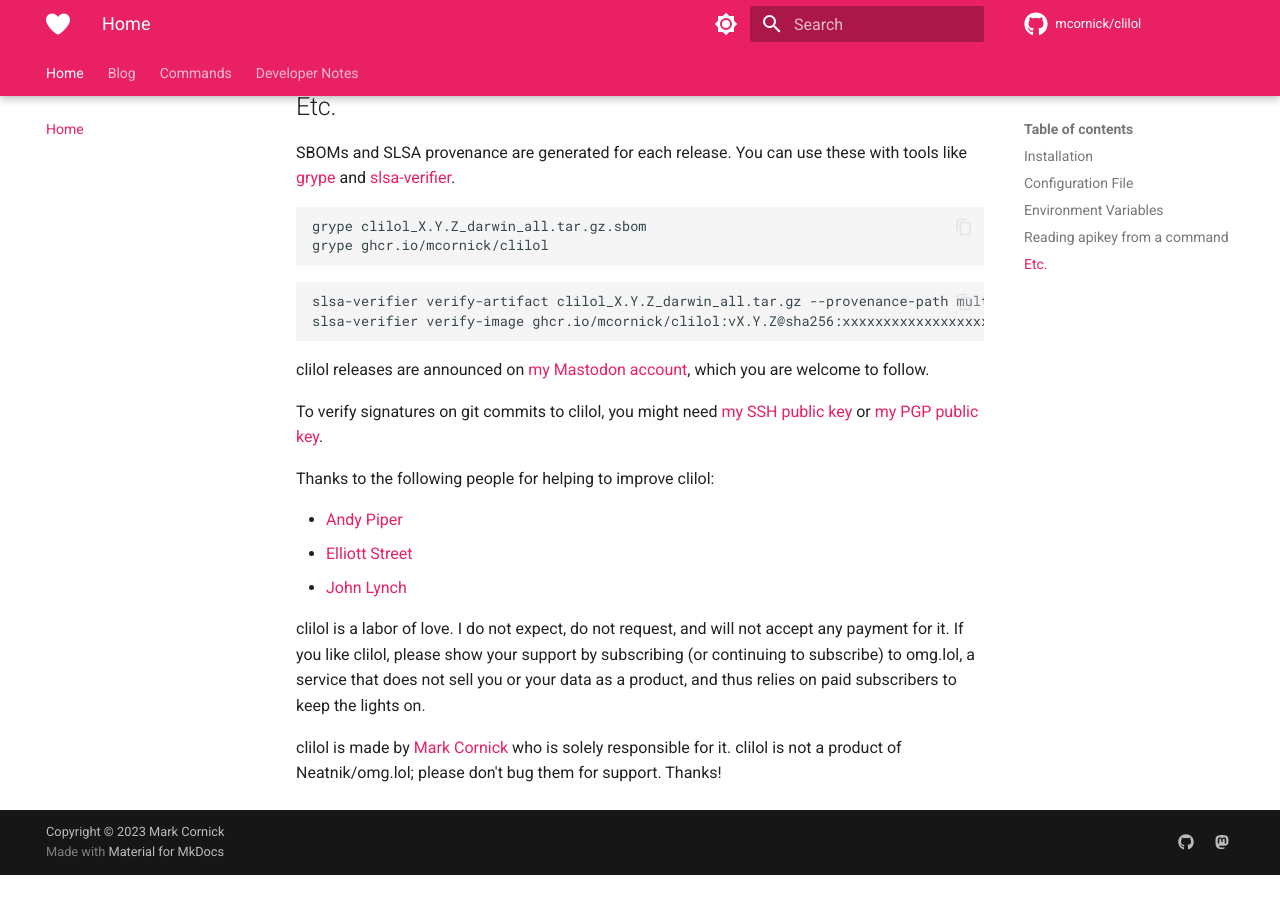
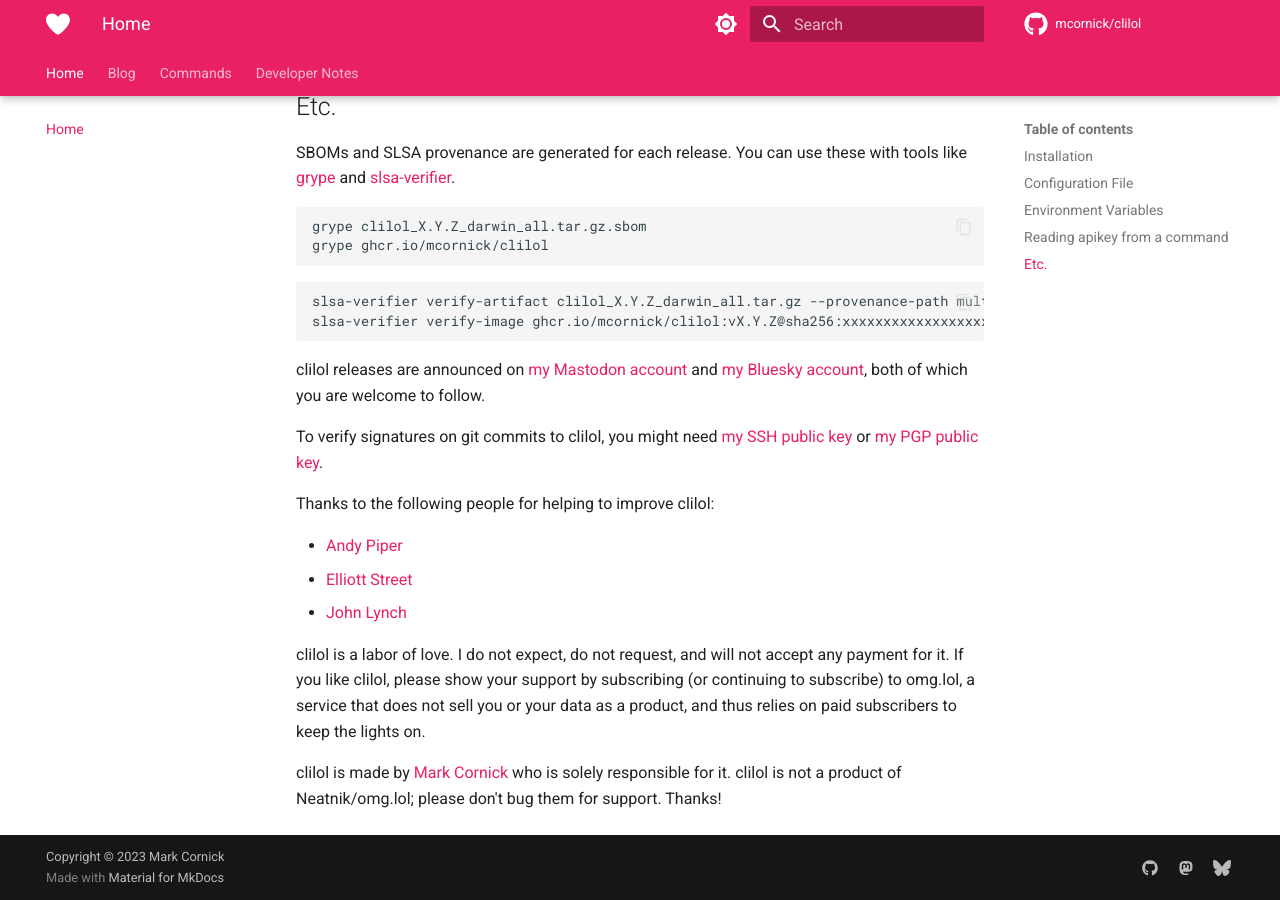
Before and after one commit to mcornick/clilol, an MkDocs documentation site: the page built from docs/index.md, in a window 1280 px wide and 900 px high, scrolled down 2615 px. Built offline with MkDocs 1.6.1 and Material for MkDocs 9.7.7, drawn with Linux system fonts in a browser that asks for light colours; comment, search, counter and statistics services are not loaded; before the commit the page ends 3490 px from its top, so only the background shows below that.

Commit message:
Revert "build: drop bluesky"
Turns out it was mastodon that was failing, not bluesky? I can reading!

This reverts commit 324104cc12738e649acceb365a379521b2cf2f09.

Signed-off-by: Mark Cornick <mark@markcornick.com>

````diff
--- a/.goreleaser.yaml
+++ b/.goreleaser.yaml
@@ -1,5 +1,8 @@
 ---
 announce:
+  bluesky:
+    enabled: true
+    username: "mcornick.lol"
   mastodon:
     enabled: true
     server: https://social.lol
--- a/docs/index.md
+++ b/docs/index.md
@@ -235,7 +235,7 @@ slsa-verifier verify-artifact clilol_X.Y.Z_darwin_all.tar.gz --provenance-path m
 slsa-verifier verify-image ghcr.io/mcornick/clilol:vX.Y.Z@sha256:xxxxxxxxxxxxxxxxxxxxxxxxxxxxxxxxxxxxxxxxxxxxxxxxxxxxxxxxxxxxxxxx --source-uri github.com/mcornick/clilol --source-tag vX.Y.Z
 ```
 
-clilol releases are announced on [my Mastodon account](https://social.lol/@mcornick), which you are welcome to follow.
+clilol releases are announced on [my Mastodon account](https://social.lol/@mcornick) and [my Bluesky account](https://bsky.app/profile/mcornick.lol), both of which you are welcome to follow.
 
 To verify signatures on git commits to clilol, you might need [my SSH public key](https://github.com/mcornick.keys) or [my PGP public key](https://github.com/mcornick.gpg).
 
--- a/mkdocs.yml
+++ b/mkdocs.yml
@@ -6,6 +6,8 @@ extra:
       link: https://github.com/mcornick/clilol
     - icon: fontawesome/brands/mastodon
       link: https://social.lol/@mcornick
+    - icon: fontawesome/brands/bluesky
+      link: https://bsky.app/profile/mcornick.lol
 markdown_extensions:
   - admonition
   - pymdownx.superfences
````
